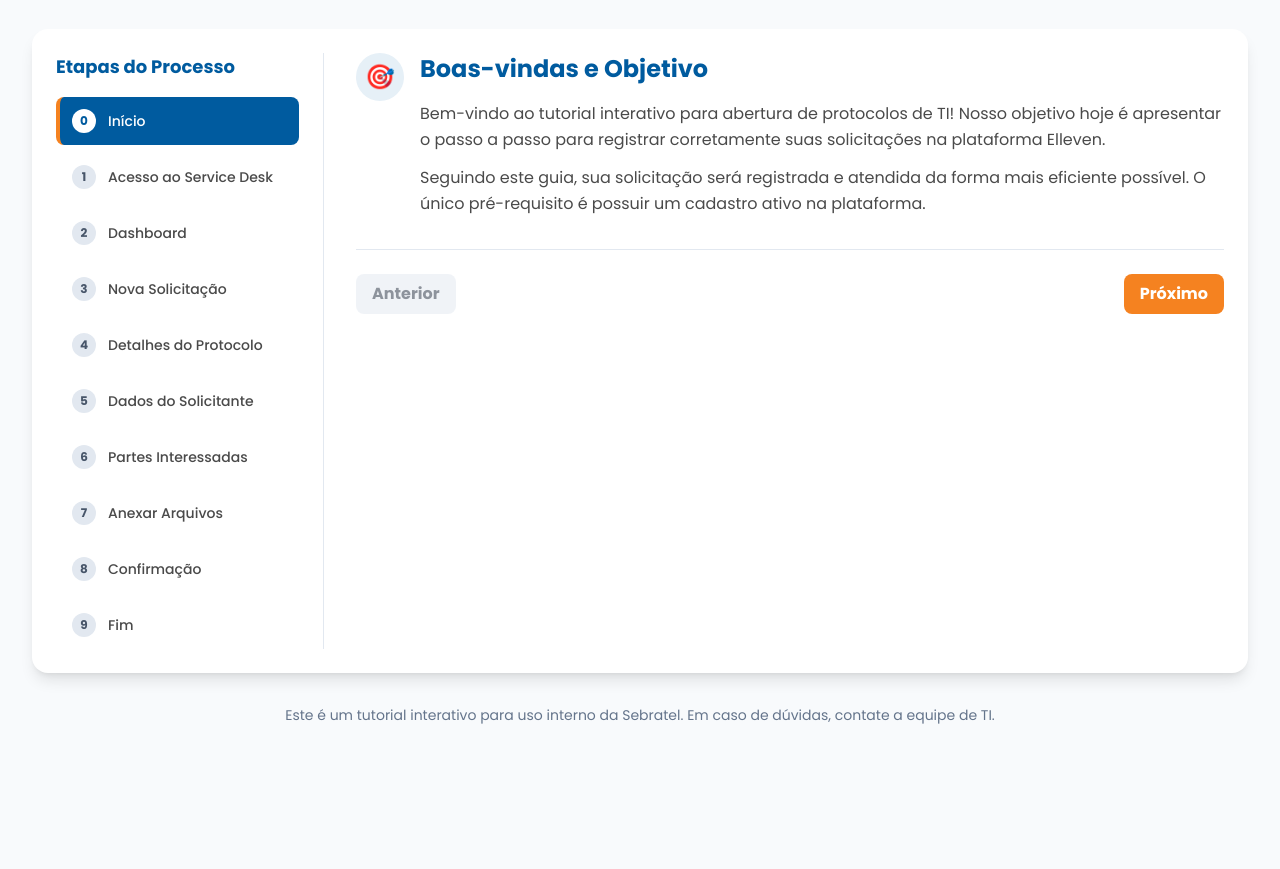
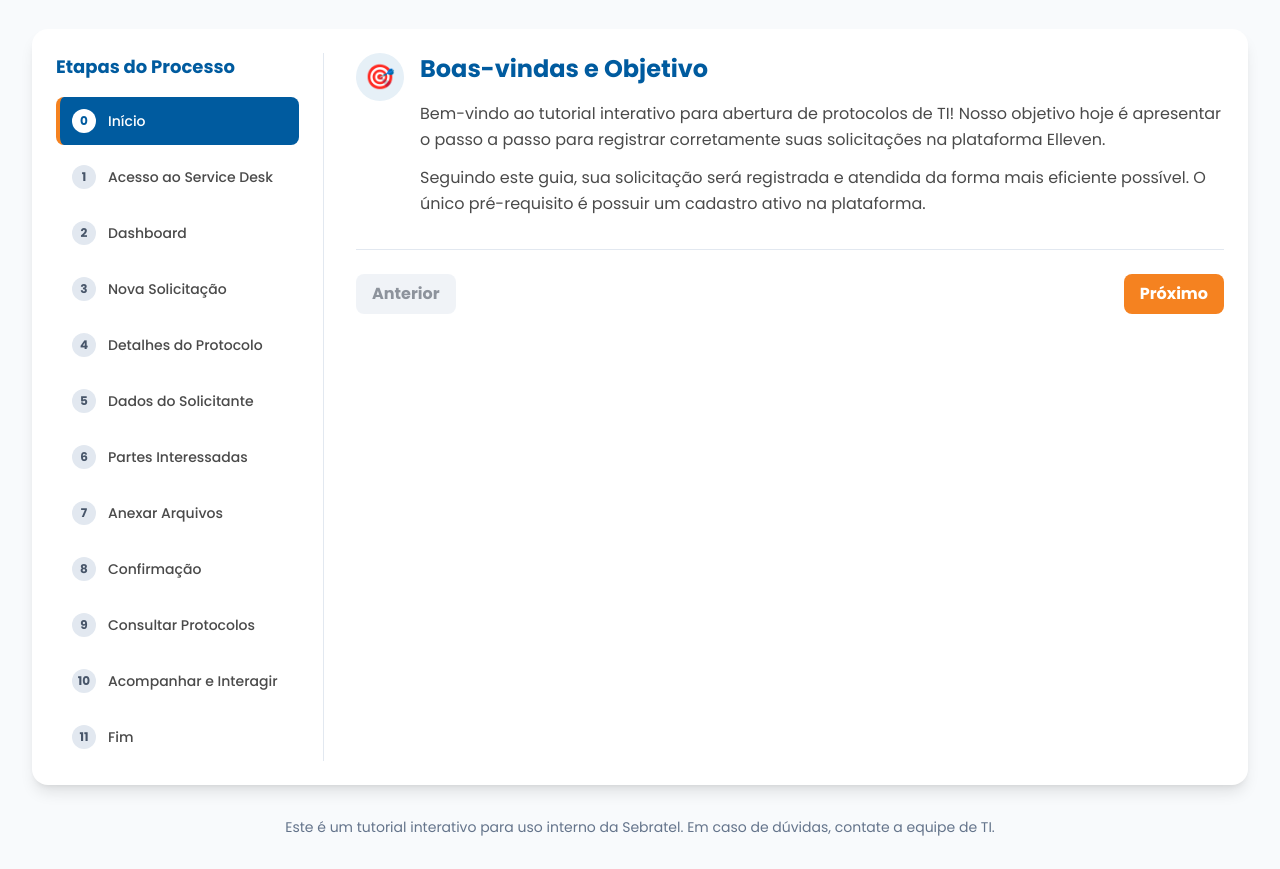
Before and after one commit to Arthur-Capp/tutorial-ti, a plain HTML site: page index.html in a window 1280 px wide. Shown: the part 175-1044 px from the top of the page. Before the commit the page ends 932 px from the top, so only its background shows below. Drawn offline with nearby package versions, Linux system fonts and the light colour scheme.

Commit message:
update nos arquivos para completar o tutorial
Inserindo novas etapas e conclusão do tutorial

```diff
--- a/index.html
+++ b/index.html
@@ -221,6 +221,34 @@
                 imagePlaceholder: "✅"
             },
             {
+                title: "Passo 9: Consultando Seus Protocolos",
+                shortTitle: "Consultar Protocolos",
+                content: [
+                    "Depois de abrir um protocolo, você pode consultá-lo a qualquer momento.",
+                    "1. Na tela principal busque o menu de <strong>Análises</strong> e logo após selecione a opção de <strong>Service Desk</strong>.",
+                    "<img src='images/passo13.png' alt='Caminho para os Protocolos' class='mt-4 rounded-lg shadow-md border border-slate-200'>",
+                    "2. No menu seguinte selecione a opção <strong>Solicitações - Listagem</strong>.",
+                    "<img src='images/passo14.png' alt='Menu de Solicitações-Listagem' class='mt-4 rounded-lg shadow-md border border-slate-200'>",
+                    "3. Você pode usar os filtros no topo da página para encontrar protocolos por status (Ex: 'Abertura', 'Em Andamento') ou por data.",
+                    "4. Para ver os detalhes, basta clicar sobre o protocolo desejado na lista.",
+                    "<img src='images/passo15.png' alt='Lista de protocolos abertos' class='mt-4 rounded-lg shadow-md border border-slate-200'>"
+                ],
+                imagePlaceholder: "🔍"
+            },
+            {
+                title: "Passo 10: Acompanhando e Interagindo",
+                shortTitle: "Acompanhar e Interagir",
+                content: [
+                    "Ao abrir um protocolo da lista, você pode interagir com a equipe de TI.",
+                    "• Na tela de detalhes do protocolo, procure pela aba <strong>'Histórico'</strong> ou <strong>'Comentários'</strong>.",
+                    "• Por lá, você pode ler as atualizações postadas pela equipe de TI e também adicionar seus próprios comentários, caso precise complementar alguma informação.",
+                    "• Você também pode anexar novos arquivos, se necessário, seguindo o mesmo processo do Passo 7.",
+                    "• Manter a comunicação dentro do protocolo é essencial para um atendimento rápido!",
+                    "<img src='images/passo16.png' alt='Tela de detalhes e histórico do protocolo' class='mt-4 rounded-lg shadow-md border border-slate-200'>"
+                ],
+                imagePlaceholder: "💬"
+            },
+            {
                 title: "Próximos Passos",
                 shortTitle: "Fim",
                 content: [
```
Also changed, not shown: images/passo13.png (added), images/passo14.png (added), images/passo15.png (added), images/passo16.png (added).
